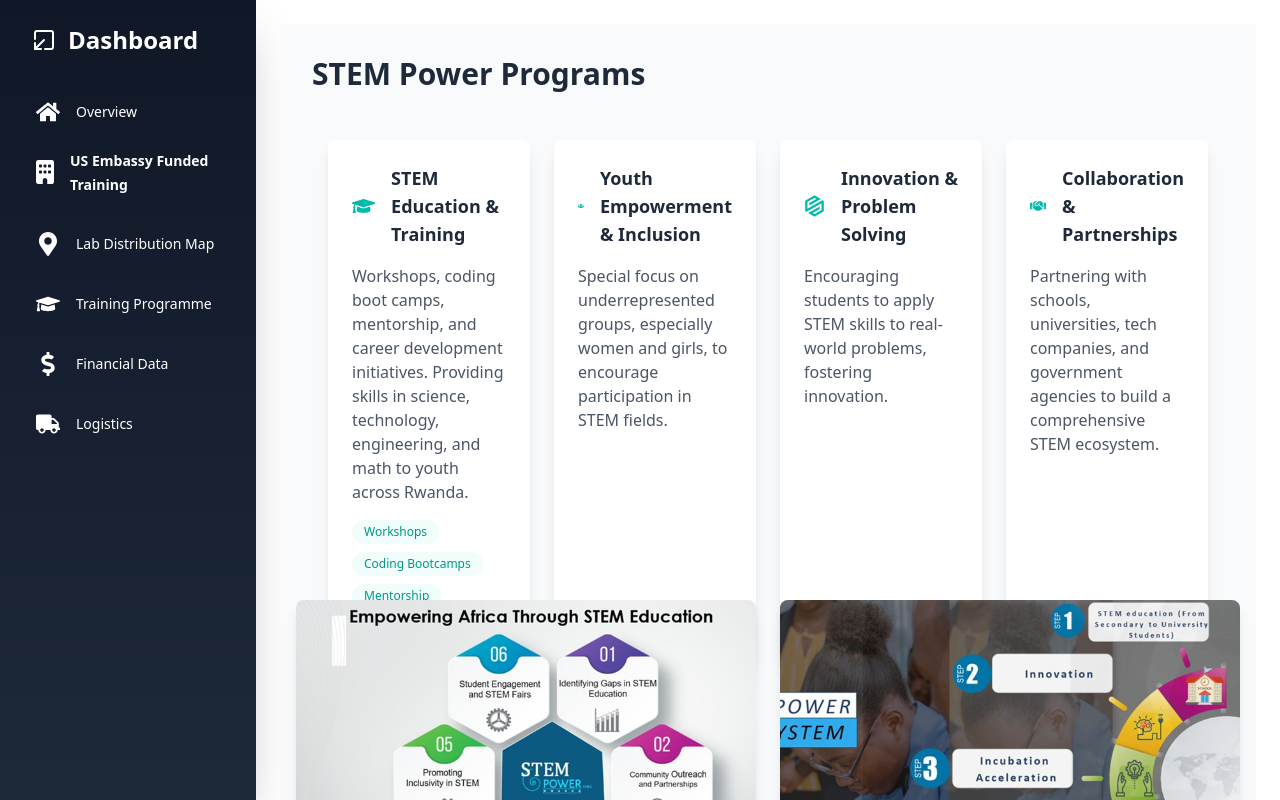
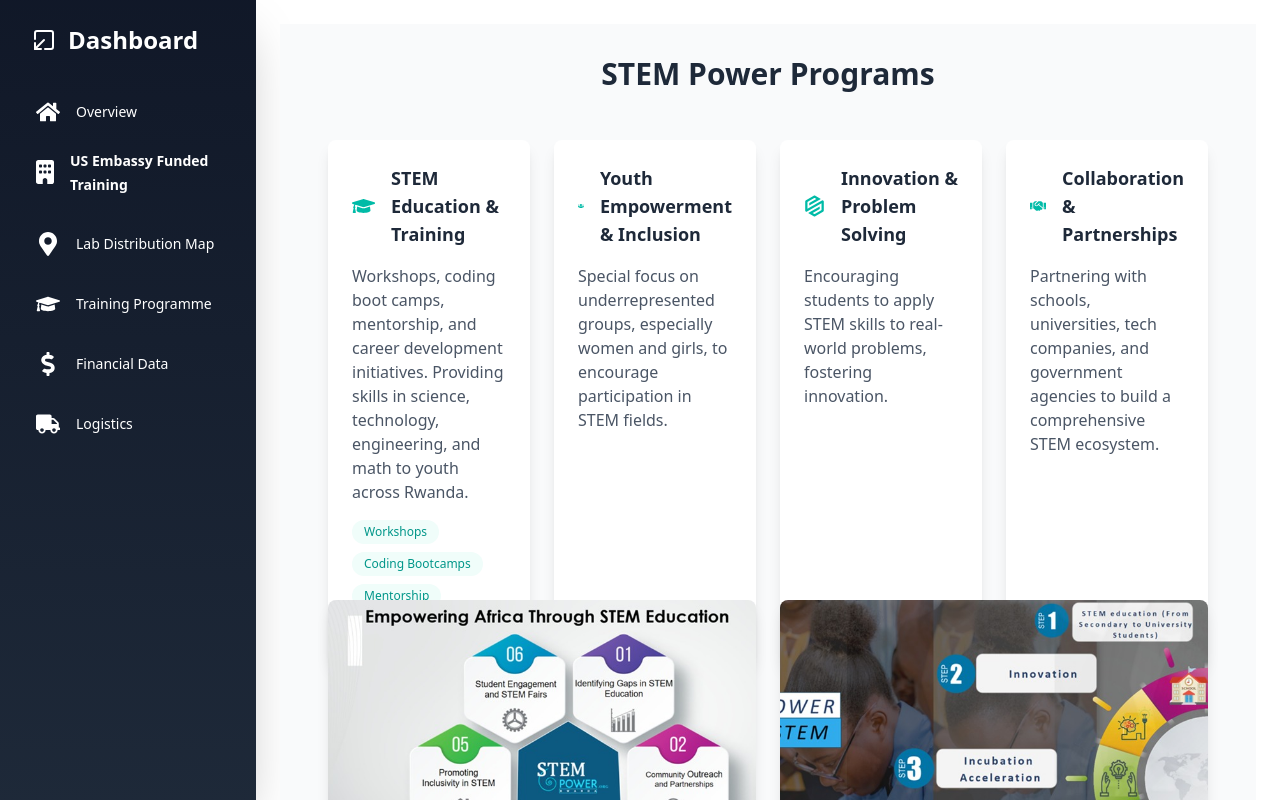
Before and after one commit to baudoinvic/System-power-dashboard, a React (Vite) app: page /Admin/Dashboard in a window 1280 px wide. Built offline with nearby package versions, Linux system fonts and the light colour scheme.

Commit message:
fixed all

```diff
--- a/src/Admin/Dash.jsx
+++ b/src/Admin/Dash.jsx
@@ -20,7 +20,7 @@
     <>
       <div className="p-8 bg-gray-50 min-h-screen">
         <div className="container mx-auto">
-          <h1 className="text-3xl font-bold text-gray-800 mb-8">
+          <h1 className="text-3xl font-bold text-gray-800 mb-8 text-center">
             STEM Power Programs
           </h1>
 
@@ -95,8 +95,10 @@
         </div>
       </div>
 
-
-      <div className="flex justify-between items-center gap-6 p-4" style={{marginTop: "-15rem"}}>
+      <div
+        className="flex justify-between items-center gap-6 p-4 ml-8 mr-8"
+        style={{ marginTop: "-15rem" }}
+      >
         <div className="flex-1">
           <img
             src={domImage}
```
